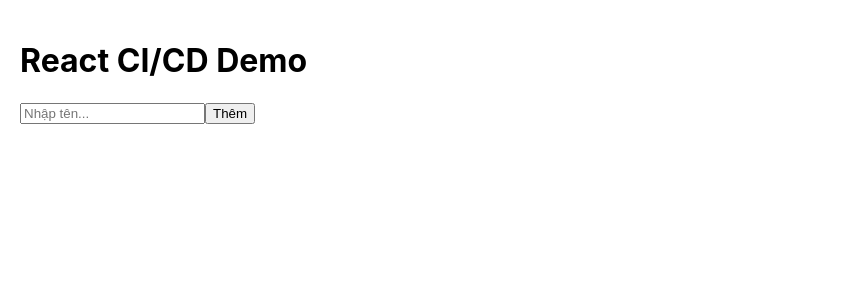
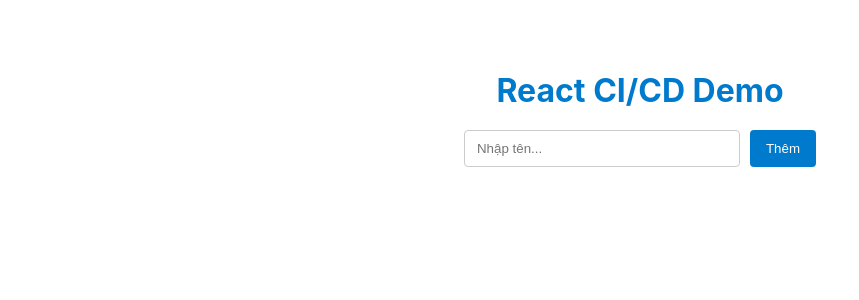
Before and after one commit to DuyDev1205/my-devopspipeline-demo, a React (Create React App) app in the folder my-devops-demo/: page / in a window 1280 px wide. Shown: the top 300 px of the page, without its empty margins (0-859 px from the left). Built offline with nearby package versions, Linux system fonts and the light colour scheme.

Commit message:
update screen

```diff
--- a/my-devops-demo/src/App.css
+++ b/my-devops-demo/src/App.css
@@ -1,38 +1,69 @@
-.App {
-  text-align: center;
+.container {
+  display: flex;
+  flex-direction: column;
+  align-items: center;  /* Giữ ngang ở giữa */
+  justify-content: flex-start; /* Đẩy lên đầu (top) */
+  min-height: 100vh;
+  margin-top: 50px; /* Đẩy toàn bộ khối xuống chút để đẹp hơn */
 }
 
-.App-logo {
-  height: 40vmin;
-  pointer-events: none;
+h1 {
+  color: #007acc;
+  margin-bottom: 20px;
 }
 
-@media (prefers-reduced-motion: no-preference) {
-  .App-logo {
-    animation: App-logo-spin infinite 20s linear;
+.input-container {
+  display: flex;
+  gap: 10px;
+}
+
+input {
+  padding: 10px 12px;
+  border: 1px solid #ccc;
+  border-radius: 4px;
+  min-width: 250px;
+  transition: border-color 0.3s, box-shadow 0.3s;
+}
+
+input:focus {
+  border-color: #007acc;
+  box-shadow: 0 0 5px rgba(0, 122, 204, 0.4);
+  outline: none;
+}
+
+button {
+  background-color: #007acc;
+  color: white;
+  border: none;
+  padding: 10px 16px;
+  border-radius: 4px;
+  cursor: pointer;
+  transition: background-color 0.3s;
+}
+
+button:hover {
+  background-color: #005999;
+}
+
+ul {
+  list-style-type: none;
+  padding: 0;
+  margin-top: 20px;
+}
+
+li {
+  margin: 5px 0;
+}
+
+.fade-in {
+  opacity: 0;
+  transform: translateY(10px);
+  animation: fadeIn 0.5s forwards;
+}
+
+@keyframes fadeIn {
+  to {
+    opacity: 1;
+    transform: translateY(0);
   }
 }
-
-.App-header {
-  background-color: #282c34;
-  min-height: 100vh;
-  display: flex;
-  flex-direction: column;
-  align-items: center;
-  justify-content: center;
-  font-size: calc(10px + 2vmin);
-  color: white;
-}
-
-.App-link {
-  color: #61dafb;
-}
-
-@keyframes App-logo-spin {
-  from {
-    transform: rotate(0deg);
-  }
-  to {
-    transform: rotate(360deg);
-  }
-}
--- a/my-devops-demo/src/App.js
+++ b/my-devops-demo/src/App.js
@@ -1,4 +1,5 @@
 import React, { useState } from 'react';
+import './App.css';
 
 function App() {
   const [items, setItems] = useState([]);
@@ -11,19 +12,28 @@ function App() {
     }
   };
 
+  const handleKeyDown = (e) => {
+    if (e.key === 'Enter') {
+      handleAdd();
+    }
+  };
+
   return (
-    <div style={{ padding: 20 }}>
+    <div className="container">
       <h1>React CI/CD Demo</h1>
+      <div className="input-container">
         <input
           value={input}
           onChange={(e) => setInput(e.target.value)}
           placeholder="Nhập tên..."
+          onKeyDown={handleKeyDown} // Bắt sự kiện Enter
         />
         <button onClick={handleAdd}>Thêm</button>
+      </div>
 
       <ul>
         {items.map((item, index) => (
-          <li key={index}>{item}</li>
+          <li key={index} className="fade-in">{item}</li>
         ))}
       </ul>
     </div>
```
Lines whose indentation alone changed are shown as unchanged.
